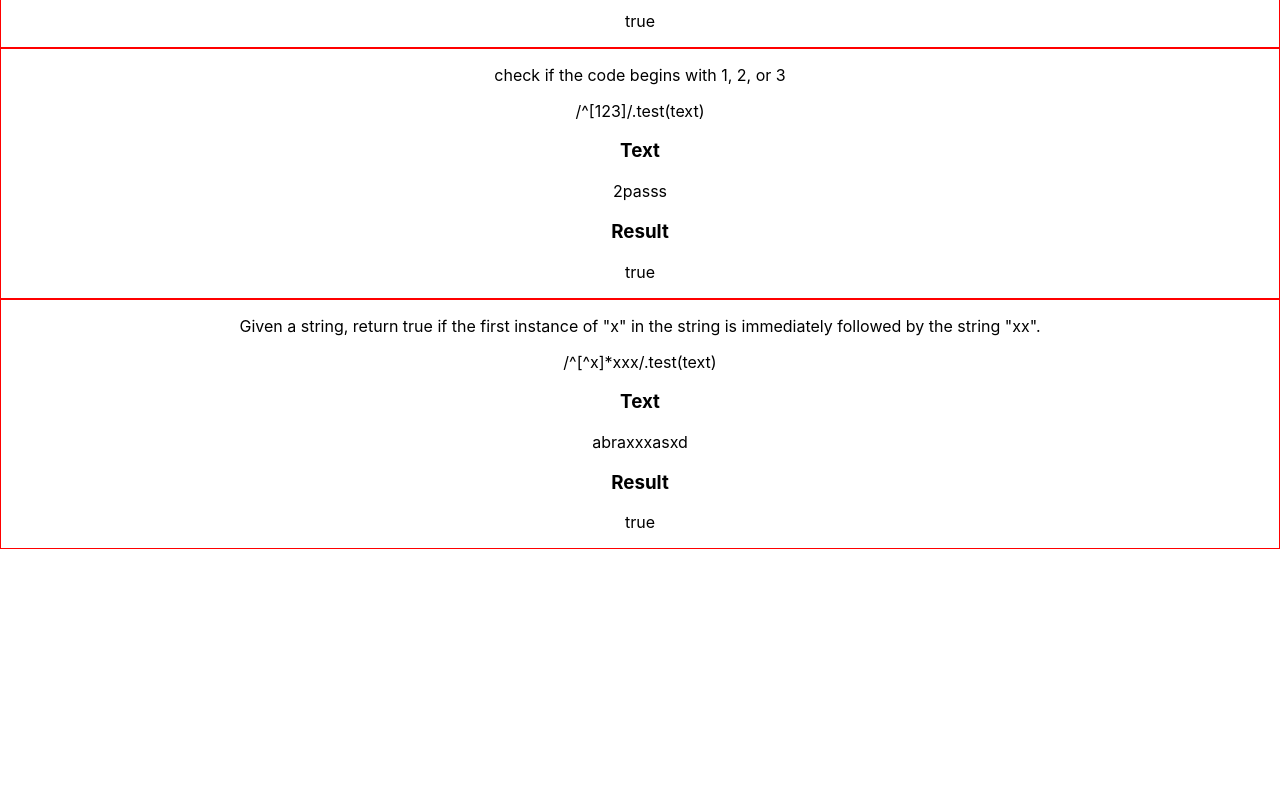
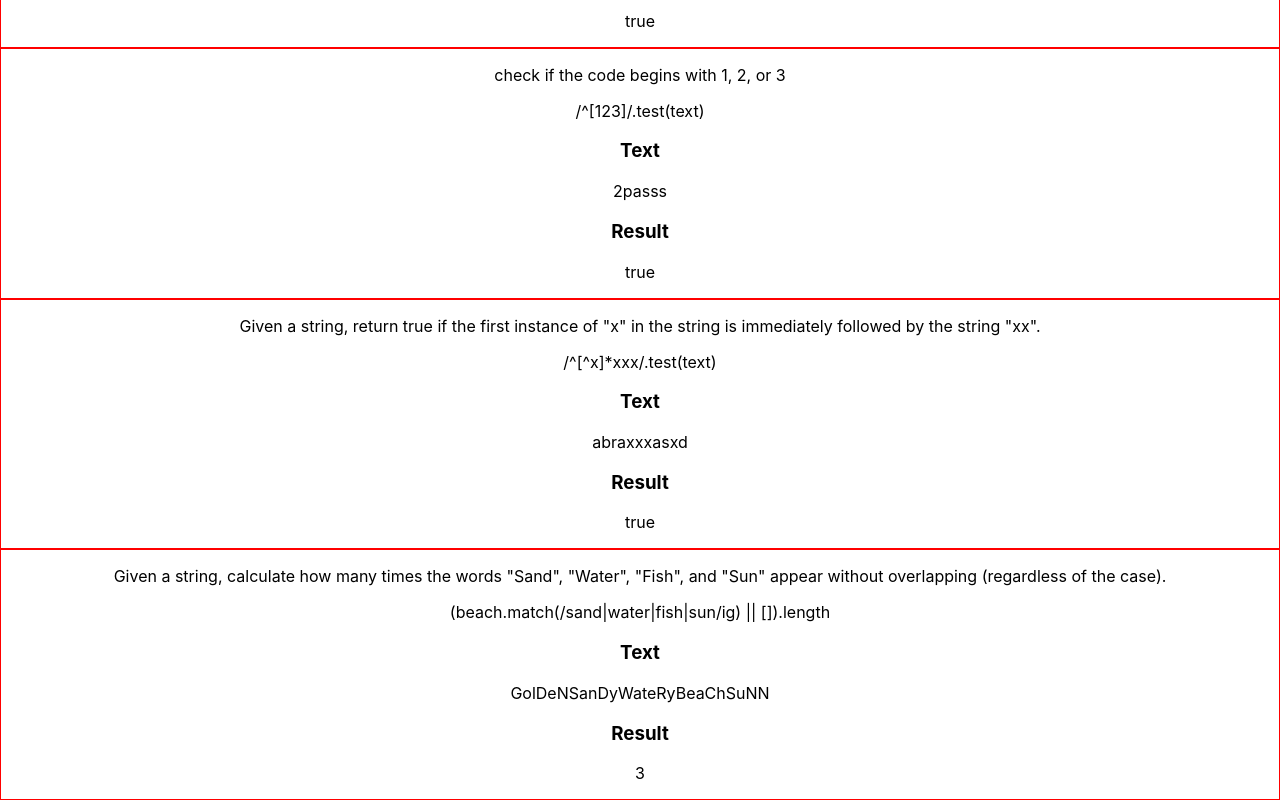
Before and after one commit to JavierV8/RegEx, a React (Create React App) app: page / in a window 1280 px wide. Shown: the part 785-1585 px from the top of the page. Before the commit the page ends 1334 px from the top, so only its background shows below. Built offline with nearby package versions, Linux system fonts and the light colour scheme.

Commit message:
added regex6

```diff
--- a/src/App.js
+++ b/src/App.js
@@ -4,6 +4,7 @@ import Component2 from './components/component2';
 import Component3 from './components/component3';
 import Component4 from './components/component4';
 import Component5 from './components/component5';
+import Component6 from './components/component6';
 import "./App.css";
 
 function App() {
@@ -14,6 +15,7 @@ function App() {
       <Component3 />
       <Component4 />
       <Component5 />
+      <Component6 />
     </div>
   );
 }
--- /dev/null
+++ b/src/components/component6.jsx
@@ -0,0 +1,28 @@
+import React, { useEffect, useState } from "react";
+import "../App.css";
+
+function App() {
+  const [result1, setResult1] = useState(null);
+  const text = "GolDeNSanDyWateRyBeaChSuNN";
+
+  useEffect(() => {
+      setResult1((text.match(/sand|water|fish|sun/ig) || []).length);
+      //setResult1(text.split(/sand|water|fish|sun/gi).length - 1);
+  }, []);
+
+  return (
+    <div className="App">
+      <div className="box">
+        <p>Given a string, calculate how many times the words "Sand", "Water", "Fish", and "Sun" appear without overlapping (regardless of the case).</p>
+        <p>{`(beach.match(/sand|water|fish|sun/ig) || []).length`}</p>
+        <h3>Text</h3>
+        <p>{text}</p>
+
+        <h3>Result</h3>
+        <p>{result1}</p>
+      </div>
+    </div>
+  );
+}
+
+export default App;
```
